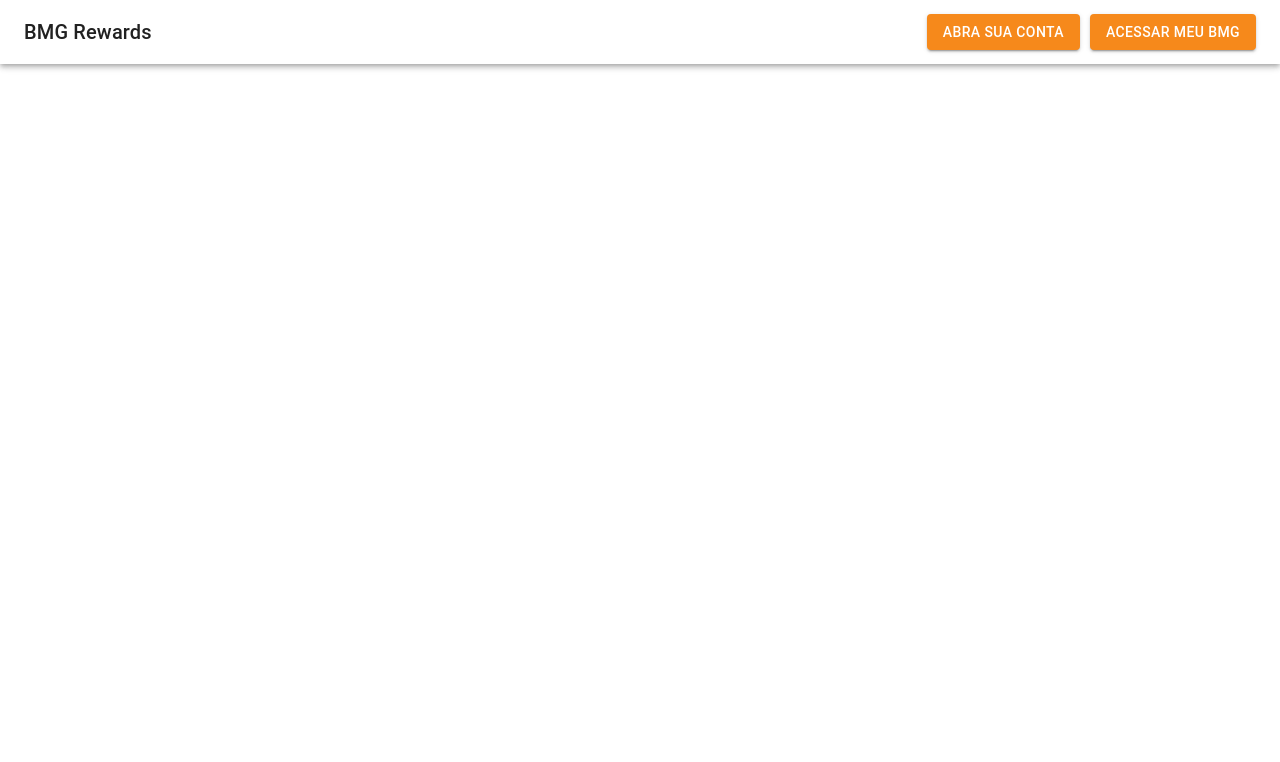
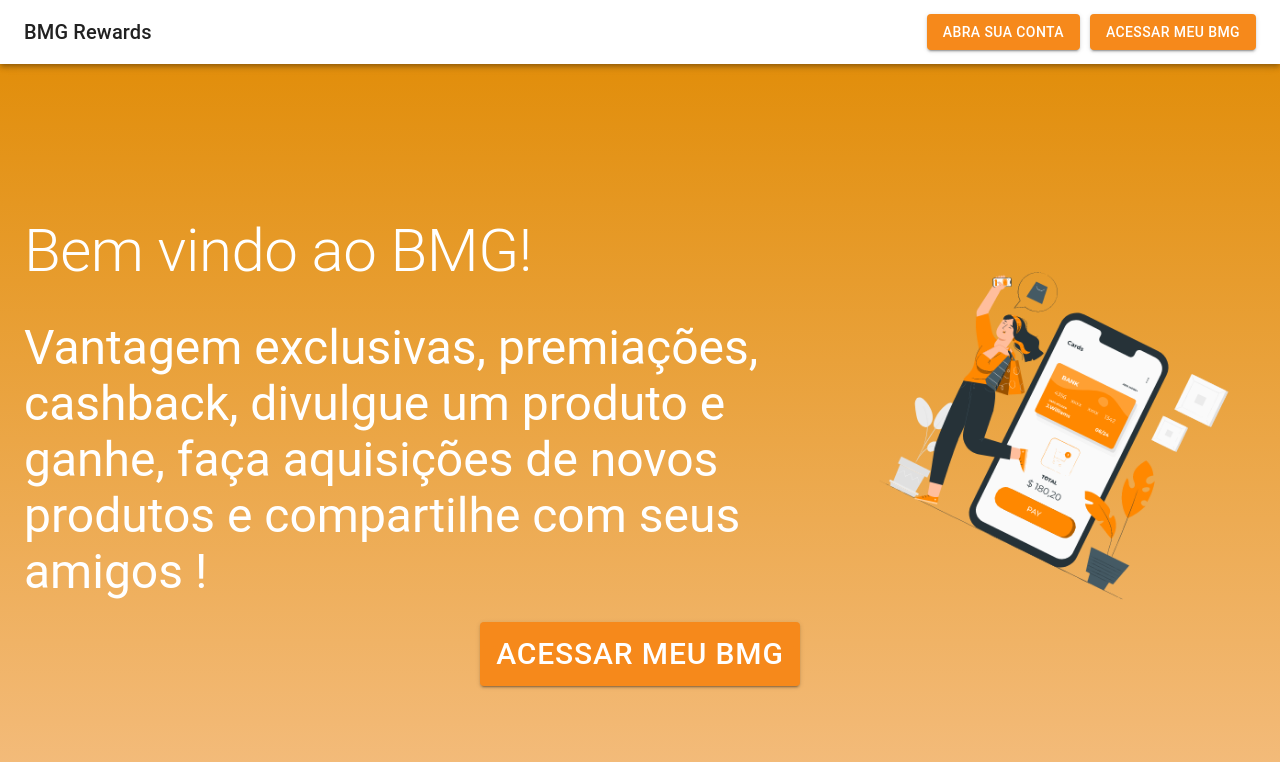
Before and after one commit to Hackathon-BMG-Time-31/front-end, a React (Create React App) app: page / in a window 1280 px wide. Shown: the top 762 px of the page. Built offline with nearby package versions, Linux system fonts and the light colour scheme.

Commit message:
salvando progresso

```diff
--- a/src/Auth/Routes.js
+++ b/src/Auth/Routes.js
@@ -9,6 +9,7 @@
 import Login from "../Views/Login";
 import Cadastro from "../Views/Cadastro";
 import LayoutSemLogin from "../LayoutSemLogin";
+import HomeSemLogin from "../Views/HomeSemLogin";
 
 const PrivateRoute = ({ component: Component, ...rest }) => (
   <Route
@@ -29,6 +30,8 @@
   <Router>
     <Switch>
       <LayoutSemLogin>
+        <Route exact path="/" component={HomeSemLogin} />
+        <Route exact path="/home" component={HomeSemLogin} />
         <Route exact path="/login" component={Login} />
         <Route exact path="/cadastro" component={Cadastro} />
       </LayoutSemLogin>
--- a/src/LayoutSemLogin/index.js
+++ b/src/LayoutSemLogin/index.js
@@ -7,7 +7,7 @@
   const { children } = props;
 
   return (
-    <body style={{backgroundColor: "#FF8800"}}>
+    <body style={{backgroundImage: "linear-gradient(#e08a01, #f4bd7f)"}}>
         <MuiThemeProvider theme={Theme}>
       <Header />
 
--- /dev/null
+++ b/src/Views/HomeSemLogin/index.js
@@ -0,0 +1,40 @@
+import React from "react";
+import { Grid, Button, Typography } from "@material-ui/core";
+import ImagemHome from "../../Images/imagem_home.png";
+import { useStyles } from "./styles";
+import { useHistory } from "react-router-dom";
+
+export default function HomeSemLogin() {
+  const classes = useStyles();
+  const history = useHistory();
+
+  return (
+    <div className={classes.root}>
+      <Grid container spacing={3} justify="center">
+        <Grid container item xs={8} style={{ minWidth: "400px" }}>
+          <Typography variant="h2" style={{ color: "white" }}>
+            Bem vindo ao BMG!
+          </Typography>
+          <Typography variant="h3" style={{ color: "white" }}>
+            Vantagem exclusivas, premiações, cashback, divulgue um produto e
+            ganhe, faça aquisições de novos produtos e compartilhe com seus
+            amigos !
+          </Typography>
+        </Grid>
+        <Grid container item xs={4} style={{ minWidth: "400px" }}>
+          <img src={ImagemHome} alt="Imagem Home" width="100%" />
+        </Grid>
+      </Grid>
+      <Grid container spacing={3} justify="center">
+        <Button
+          variant="contained"
+          style={{ fontSize: "30px" }}
+          color="primary"
+          onClick={() => history.push("/login")}
+        >
+          Acessar Meu BMG
+        </Button>
+      </Grid>
+    </div>
+  );
+}
--- /dev/null
+++ b/src/Views/HomeSemLogin/styles.js
@@ -0,0 +1,12 @@
+import { makeStyles } from "@material-ui/core/styles";
+
+export const useStyles = makeStyles((theme) => ({
+  root: {
+    marginTop: "25px",
+    display: "flex",
+    flexDirection: "column",
+    justifyContent: "center",
+    alignItems: "center",
+    minHeight: "calc(100vh - 89px)",
+  },
+}));
```
Also changed, not shown: src/Images/imagem_home.png (added), 1 other file (tests, documents, lock files or other folders).
